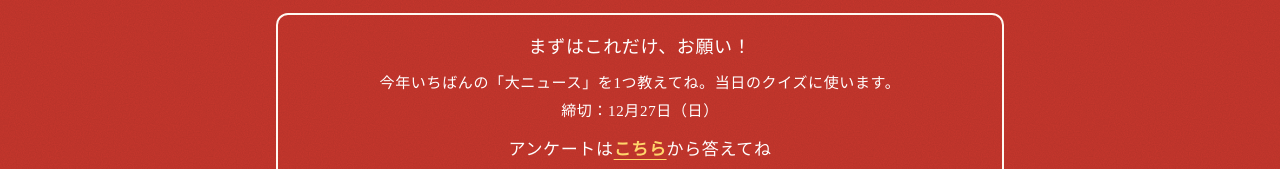
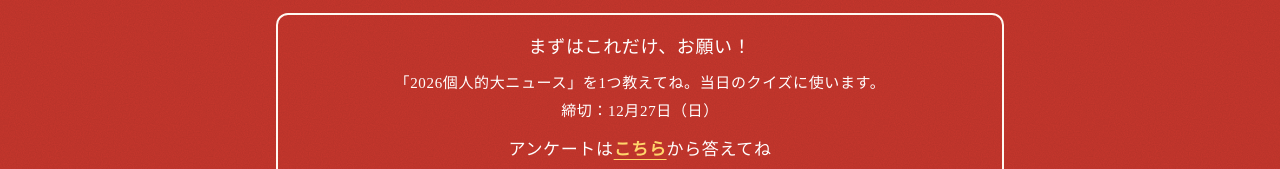
Before and after one commit to sakurabloomyou/Sunplaza-supermarket, a plain HTML site: page bonenkai2026/index.html in a window 1280 px wide. Shown: the part 490-659 px from the top of the page. Drawn offline with Linux system fonts and the light colour scheme; a web font is replaced by a local one.

Commit message:
Align survey call text with quiz wording
Co-Authored-By: Claude Opus 5.5 <noreply@anthropic.com>
Claude-Session: https://claude.ai/code/session_018ZJwZKsz6jpVydR1pVijYJ

```diff
--- a/bonenkai2026/index.html
+++ b/bonenkai2026/index.html
@@ -196,7 +196,7 @@ footer .ground{margin-bottom:18px}
   <div id="askWrap" hidden>
     <div class="ask">
       <p class="ttl">まずはこれだけ、お願い！</p>
-      <p>今年いちばんの「大ニュース」を1つ教えてね。当日のクイズに使います。<br>締切：12月27日（日）</p>
+      <p>「2026個人的大ニュース」を1つ教えてね。当日のクイズに使います。<br>締切：12月27日（日）</p>
       <div id="askAction"></div>
     </div>
   </div>
```
